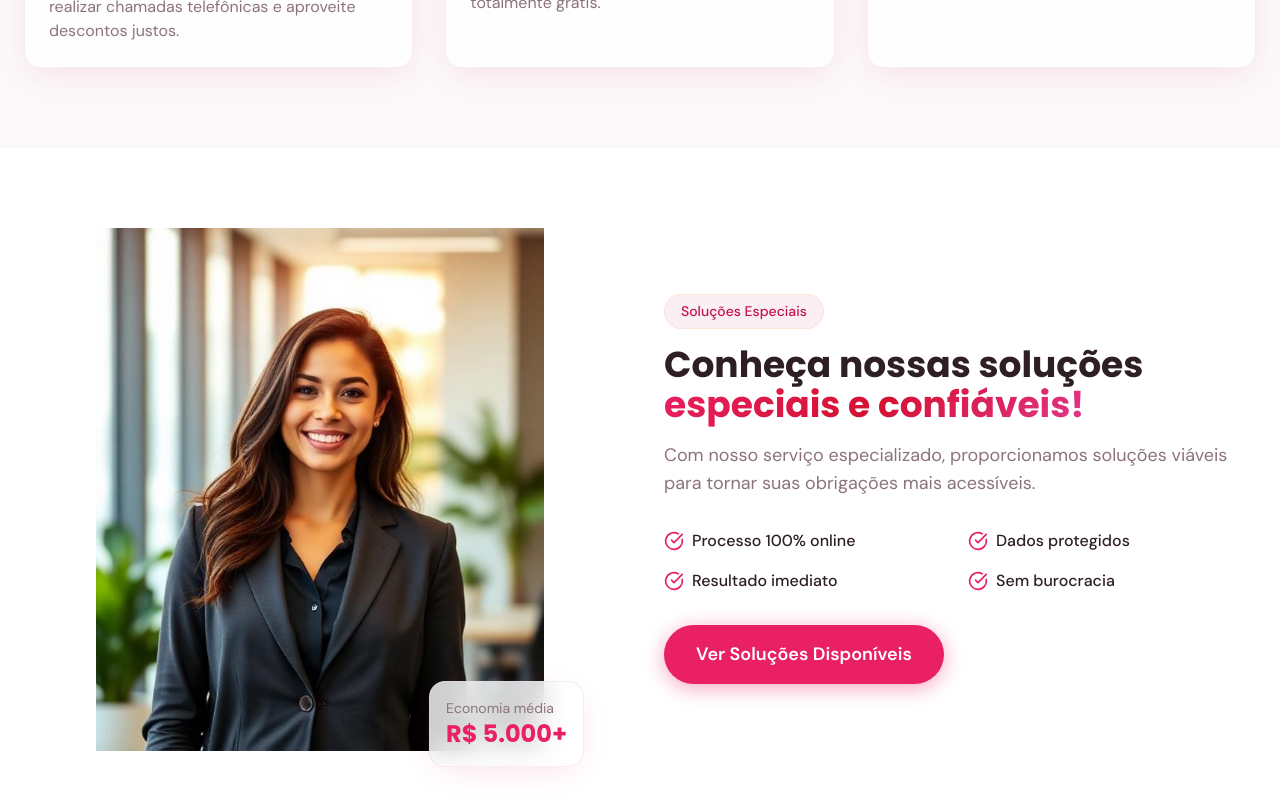
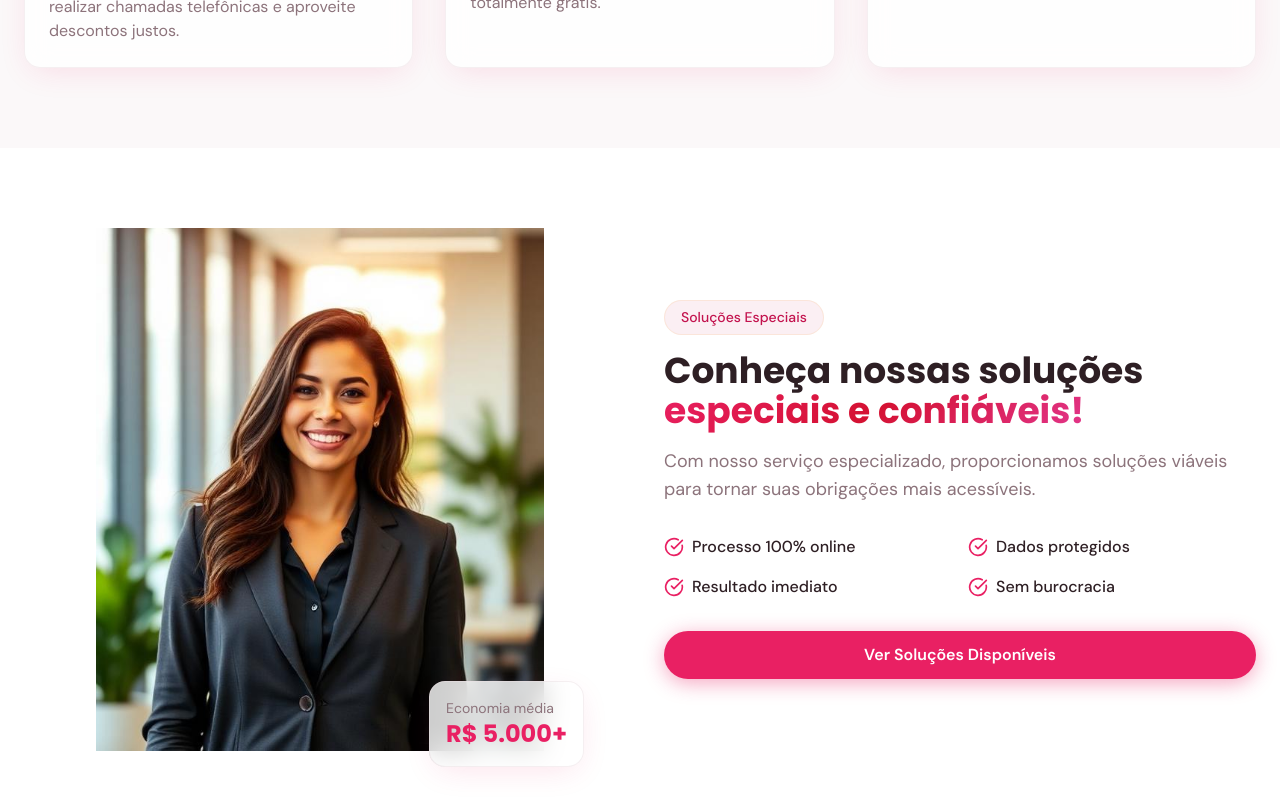
Before and after one commit to NeroProject329/contabilconsultoria2, a Next.js app: page / in a window 1280 px wide. Shown: the part 1918-2718 px from the top of the page. Built offline with nearby package versions, Linux system fonts and the light colour scheme.

Commit message:
ajustar button

```diff
--- a/src/app/globals.css
+++ b/src/app/globals.css
@@ -202,8 +202,8 @@ h6 {
 }
 
 .btn-primary-hero {
-  background: hsl(var(--primary));
-  color: hsl(var(--primary-foreground));
+  background: white;
+  color: hsl(var(--primary));
   font-weight: 600;
   padding: 0.75rem 1.5rem;
   border-radius: 9999px;
@@ -220,6 +220,29 @@ h6 {
 }
 
 .btn-primary-hero:hover {
+  box-shadow: 0 8px 30px hsl(340 82% 52% / 0.6);
+  transform: translateY(-2px);
+}
+
+.btn-primary-solution {
+  background: hsl(var(--primary));
+  color: white;
+  font-weight: 600;
+  padding: 0.75rem 1.5rem;
+  border-radius: 9999px;
+  font-size: 1rem;
+  width: 100%;
+  text-align: center;
+  box-shadow: 0 4px 20px hsl(340 82% 52% / 0.4);
+  transition:
+    all 0.3s ease,
+    box-shadow 0.3s ease,
+    transform 0.3s ease;
+  border: none;
+  cursor: pointer;
+}
+
+.btn-primary-solution:hover {
   box-shadow: 0 8px 30px hsl(340 82% 52% / 0.6);
   transform: translateY(-2px);
 }
--- a/src/components/SolutionsSection.tsx
+++ b/src/components/SolutionsSection.tsx
@@ -76,7 +76,7 @@ const SolutionsSection = () => {
               ))}
             </div>
 
-            <button className="btn-primary-hero" onClick={() => void openZap("Olá! Quero ver as soluções disponíveis.")}>
+            <button className="btn-primary-solution" onClick={() => void openZap("Olá! Quero ver as soluções disponíveis.")}>
   Ver Soluções Disponíveis
 </button>
           </motion.div>
```
